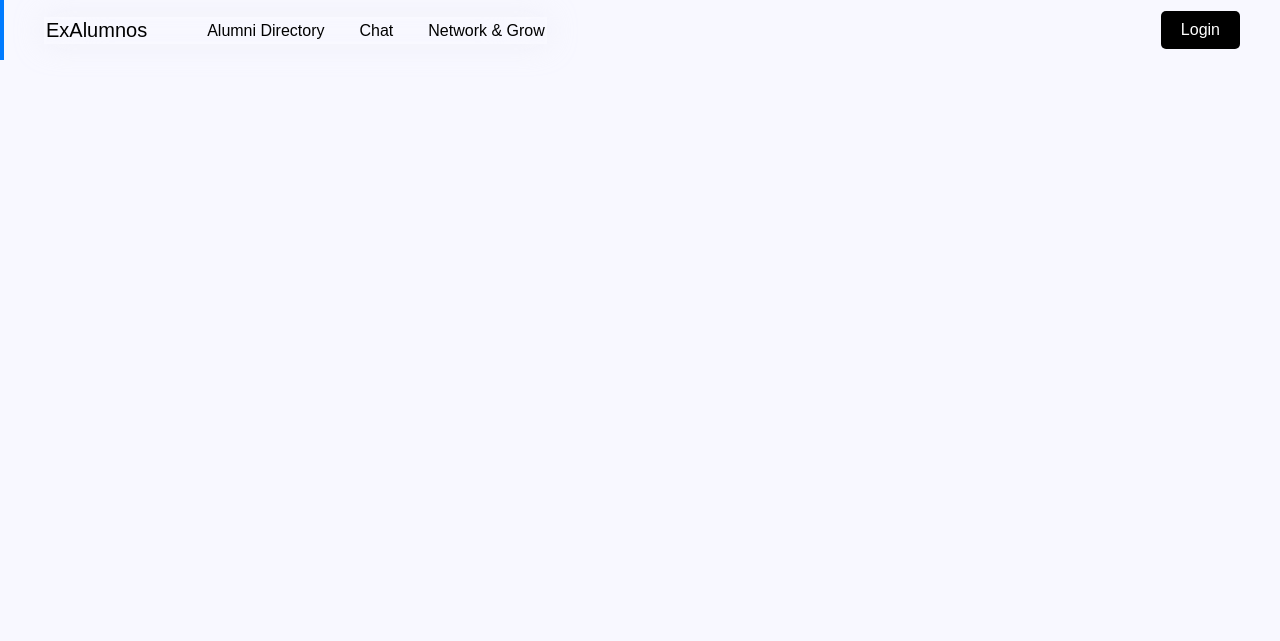
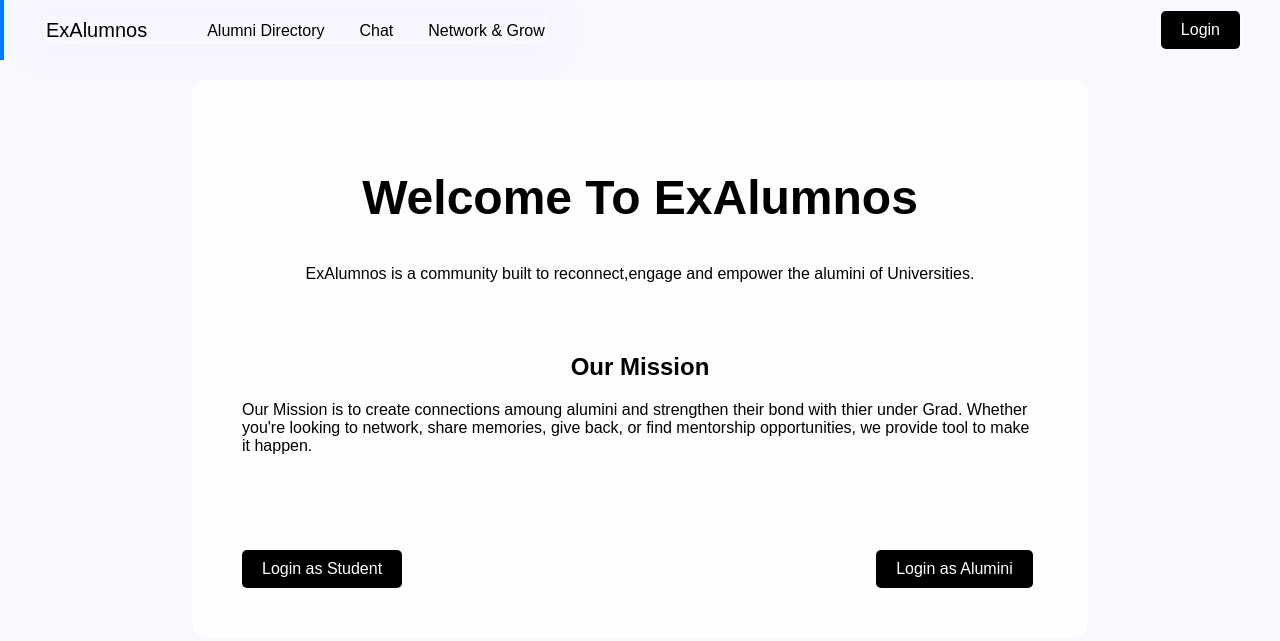
Before and after one commit to Harsh-26626/ExAlumnos, a plain HTML site: page index.html in a window 1280 px wide. Drawn offline with Linux system fonts and the light colour scheme.

Commit message:
Home Page Changes

```diff
--- a/index.html
+++ b/index.html
@@ -58,6 +58,55 @@
     background-color: #333;
   }
 
+  .bgimage{
+    background-color: #fefefe;
+    margin-top: 20px;
+    padding: 50px;
+    border-radius: 15px;
+    margin-left: 15%;
+    margin-right: 15%;
+  }
+
+  .welcome {
+    text-align: center;
+  }
+
+  .mission{
+    text-align: center;
+    margin-top: 70px;;
+  }
+
+  .cta-button2 {
+    padding: 10px 20px;
+    background-color: black;
+    color: white;
+    border: none;
+    border-radius: 5px;
+    cursor: pointer;
+    font-size: 16px;
+    margin-top: 10%;
+  }
+
+  .cta-button2:hover {
+    background-color: #333;
+  }
+
+  .cta-button3 {
+    padding: 10px 20px;
+    background-color: black;
+    color: white;
+    border: none;
+    border-radius: 5px;
+    cursor: pointer;
+    font-size: 16px;
+    margin-top: 10%;
+    margin-left: 59%;
+  }
+
+  .cta-button3:hover {
+    background-color: #333;
+  }
+
 </style>
 <body>
     <header class="navbar">
@@ -70,6 +119,22 @@
             </nav>
         </div>
         <button class="cta-button">Login</button>
+
       </header>
+      <div class="bgimage">
+        <h2 class="welcome" style="font-size: 3em;">Welcome To ExAlumnos</h2>
+        <p class="welcome">ExAlumnos is a community built to reconnect,engage and empower the alumini of Universities. </p>
+        <h2 class="mission">Our Mission</h2>
+        <p>Our Mission is to create connections amoung alumini and strengthen their bond with thier under Grad.
+          Whether you're looking to network, share memories, give back, or find mentorship opportunities, we provide
+          tool to make it happen.
+        </p>
+
+        <button class="cta-button2">Login as Student</button>
+        <button class="cta-button3">Login as Alumini</button>
+
+      </div>
+
+
 </body>
 </html>
```
Also changed, not shown: 2 other files.
